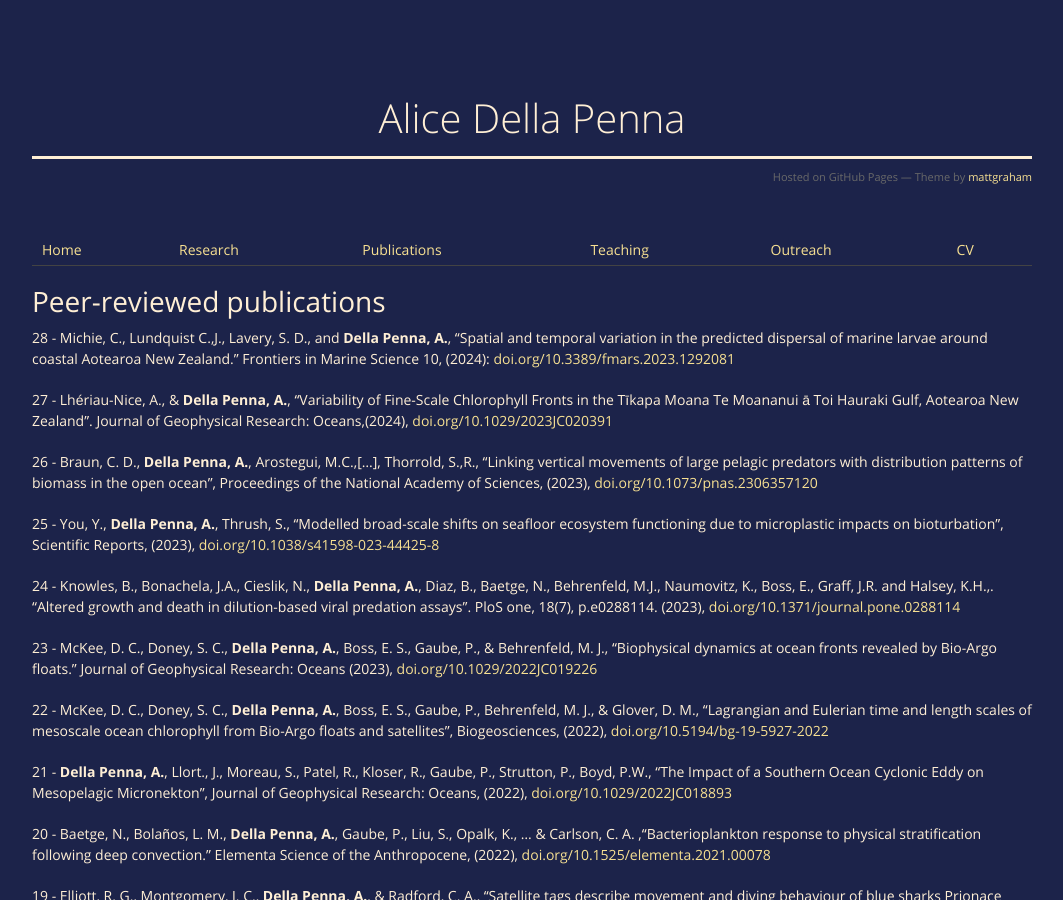
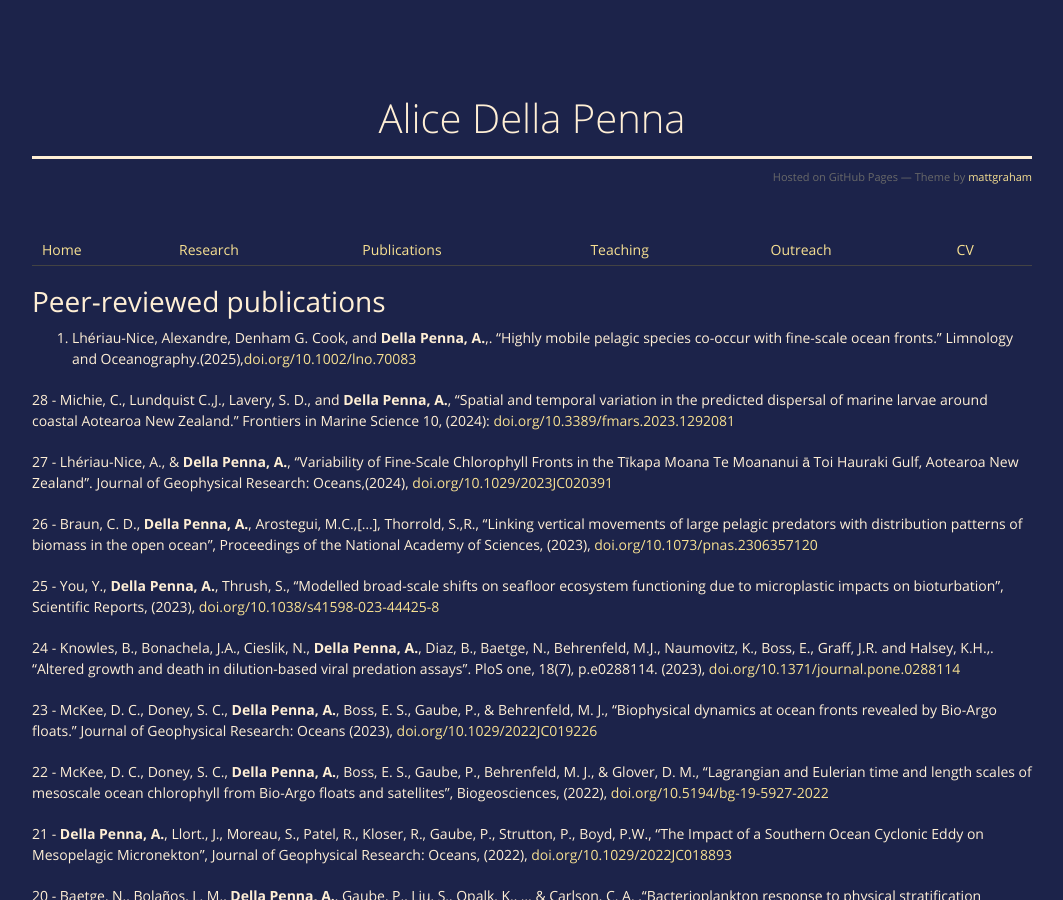
Before and after one commit to AliceDellaPenna/alicedellapenna.github.io, a Jekyll site: the page built from publications.md, in a window 1280 px wide and 900 px high. Shown: the whole window, without its empty margins (108-1171 px from the left). Built offline with Jekyll 4.4.1, drawn with Linux system fonts in a browser that asks for light colours; the repository's description, which GitHub fills in, is left out; some of the changed text lies outside the part shown.

Commit message:
Update publications.md

```diff
--- a/publications.md
+++ b/publications.md
@@ -8,6 +8,8 @@ title: publications
 
 Peer-reviewed publications
 ==========================
+
+29. Lhériau‐Nice, Alexandre, Denham G. Cook, and **Della Penna, A.**,. "Highly mobile pelagic species co‐occur with fine‐scale ocean fronts." Limnology and Oceanography.(2025),[doi.org/10.1002/lno.70083](doi.org/10.1002/lno.70083)
 
 28 -  Michie, C., Lundquist C.,J., Lavery, S. D., and **Della Penna, A.**, "Spatial and temporal variation in the predicted dispersal of marine larvae around coastal Aotearoa New Zealand." Frontiers in Marine Science 10, (2024): [doi.org/10.3389/fmars.2023.1292081](doi.org/10.3389/fmars.2023.1292081)
 
@@ -115,6 +117,8 @@ Lagrangian approach" Journal of Physics A: Mathematical and Theoretical
 
 Other publications
 ==================
+9 - Doglioli A., Ballerini T. (eds). "People, science and instruments of the BioSWOT-Med Campaign.", (2025)  [doi.org/10.13155/105690] ([doi.org/10.13155/105690]), - contribution
+
 8 - Doglioli, A., Grégori, G., D'Ovidio, F.,[...], **Della Penna, A.,**, [...], "BioSWOT Med. Biological applications of the satellite Surface Water and Ocean Topography in the Mediterranean", (2024)
 
 7 - **Della Penna., A.**, "Variability of oceanographic features off the North Shelf", in "State of our Seabirds 2021", (2021)
```
